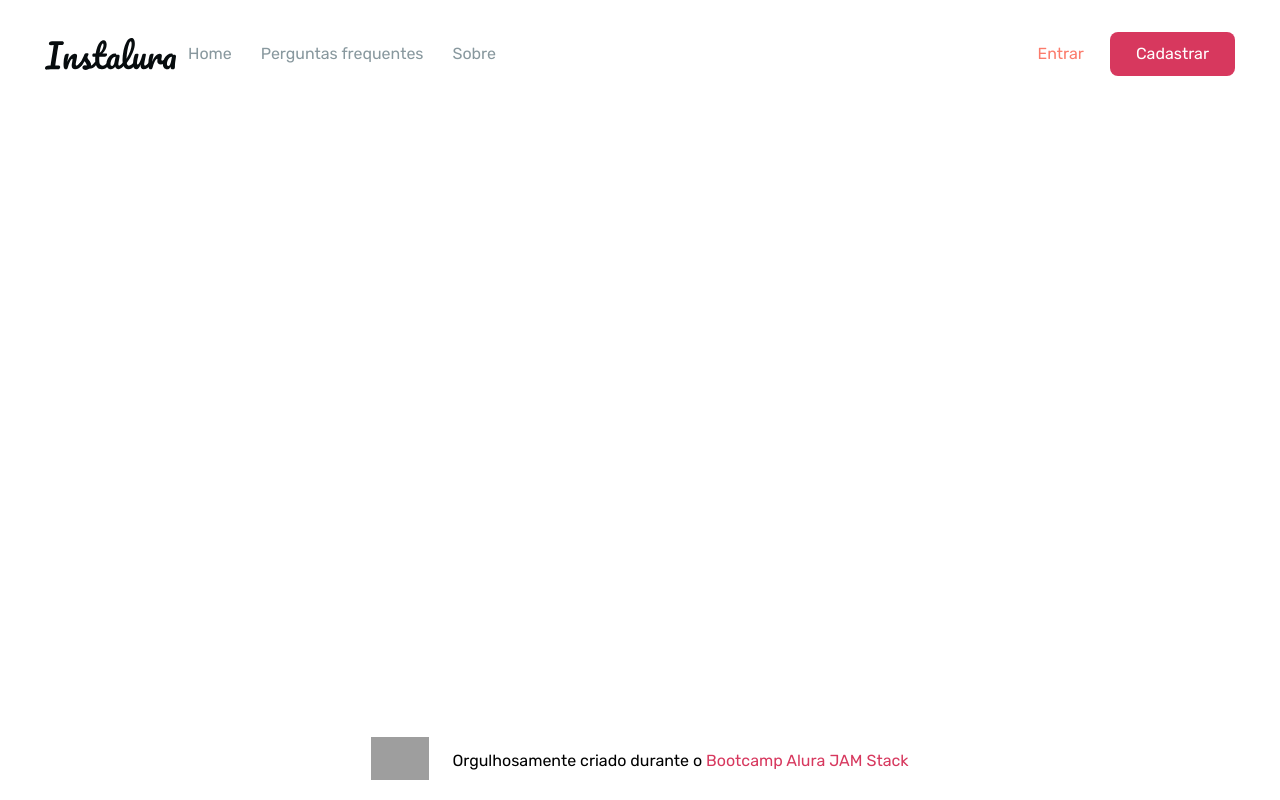
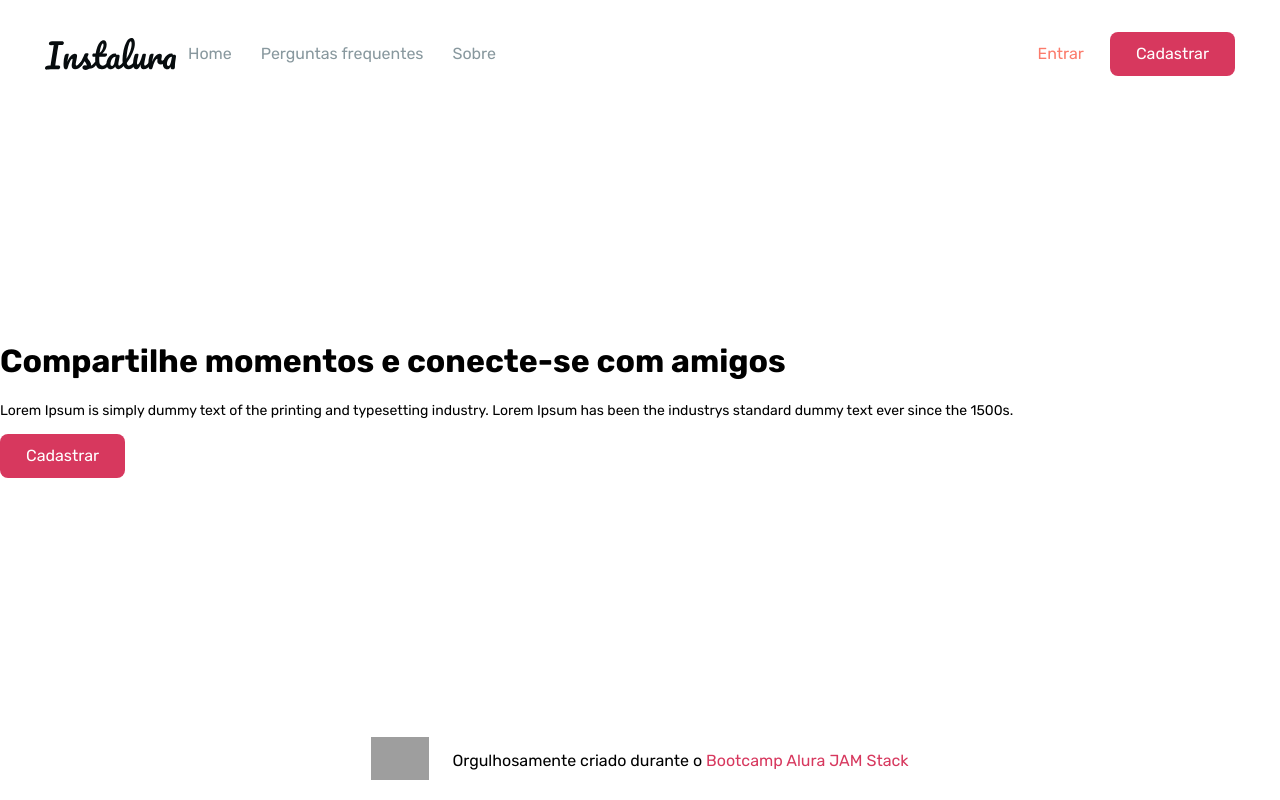
Before and after one commit to thalesbruno/instalura, a Next.js app: page / in a window 1280 px wide. Built offline with nearby package versions, Linux system fonts and the light colour scheme; grey boxes are pictures that could not be loaded.

Commit message:
[aula 8] Add propToStyle component

```diff
--- a/pages/index.js
+++ b/pages/index.js
@@ -1,6 +1,9 @@
 import React from "react";
+
+import Button from "../src/components/common/Button";
 import Footer from "../src/components/common/Footer";
 import Menu from "../src/components/common/Menu";
+import Text from "../src/components/foundation/Text";
 
 export default function Home() {
   return (
@@ -14,6 +17,30 @@
       }}
     >
       <Menu />
+      <div>
+        <Text tag="h1" variant="title" textAlign={{ xs: "center", md: "left" }}>
+          Compartilhe momentos e conecte-se com amigos
+        </Text>
+        <Text
+          tag="p"
+          variant="paragraph2"
+          textAlign={{ xs: "center", md: "left" }}
+        >
+          Lorem Ipsum is simply dummy text of the printing and typesetting
+          industry. Lorem Ipsum has been the industrys standard dummy text ever
+          since the 1500s.
+        </Text>
+        <Button
+          margin={{
+            xs: "auto",
+            md: "initial",
+          }}
+          display="block"
+          variant="primary.main"
+        >
+          Cadastrar
+        </Button>
+      </div>
       <Footer />
     </div>
   );
--- a/src/components/common/Button.js
+++ b/src/components/common/Button.js
@@ -1,8 +1,10 @@
 import styled, { css } from "styled-components";
 import { get } from "lodash";
 import PropTypes from "prop-types";
+
 import { textStyleVariantMap } from "../foundation/Text";
 import { breakpointsMedia } from "../../theme/utils/breakpointsMedia";
+import { propToStyle } from "../../theme/utils/propToStyle";
 
 const ButtonGhost = css`
   background: transparent;
@@ -37,6 +39,8 @@
       ${textStyleVariantMap.paragraph1}
     `,
   })}
+  ${propToStyle("display")}
+  ${propToStyle("margin")}
 `;
 
 Button.propTypes = {
--- a/src/components/foundation/Text.js
+++ b/src/components/foundation/Text.js
@@ -1,6 +1,7 @@
 import React from "react";
 import styled, { css } from "styled-components";
 import PropTypes from "prop-types";
+import { propToStyle } from "../../theme/utils/propToStyle";
 
 export const textStyleVariantMap = {
   title: css`
@@ -40,6 +41,7 @@
 
 const TextBase = styled.span`
   ${({ variant }) => textStyleVariantMap[variant]}
+  ${propToStyle("textAlign")}
 `;
 
 const Text = ({ tag, variant, children, ...props }) => {
--- /dev/null
+++ b/src/theme/utils/propToStyle.js
@@ -0,0 +1,33 @@
+import { css } from "styled-components";
+import { breakpointsMedia } from "./breakpointsMedia";
+
+export const propToStyle = (propName) => {
+  return (props) => {
+    const propValue = props[propName];
+    console.log(propValue);
+    if (typeof propValue === "string") {
+      return {
+        [propName]: propValue,
+      };
+    }
+    if (typeof propValue === "object") {
+      return breakpointsMedia({
+        xs: {
+          [propName]: propValue.xs,
+        },
+        sm: {
+          [propName]: propValue.sm,
+        },
+        md: {
+          [propName]: propValue.md,
+        },
+        lg: {
+          [propName]: propValue.lg,
+        },
+        xl: {
+          [propName]: propValue.xl,
+        },
+      });
+    }
+  };
+};
```
